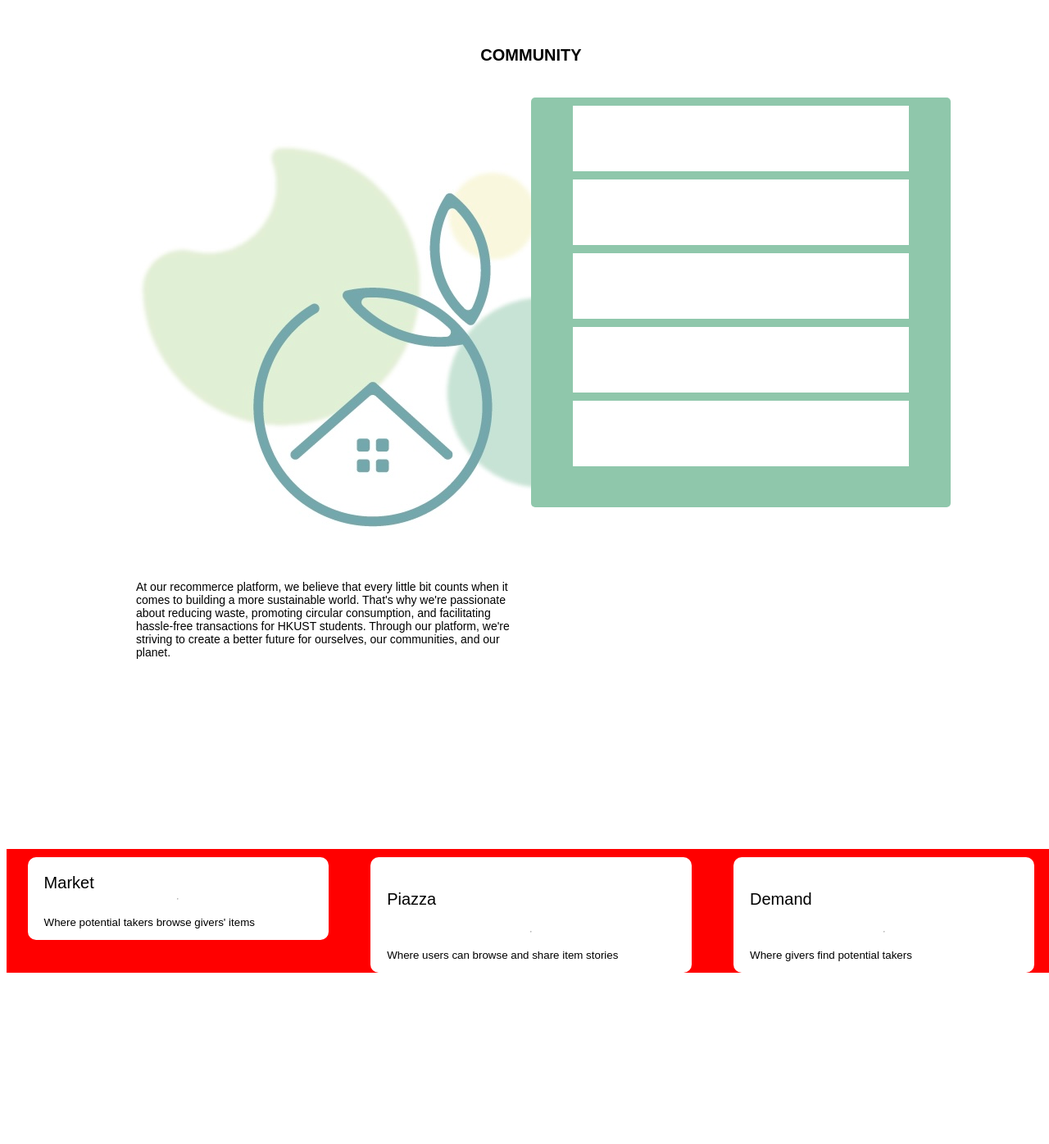
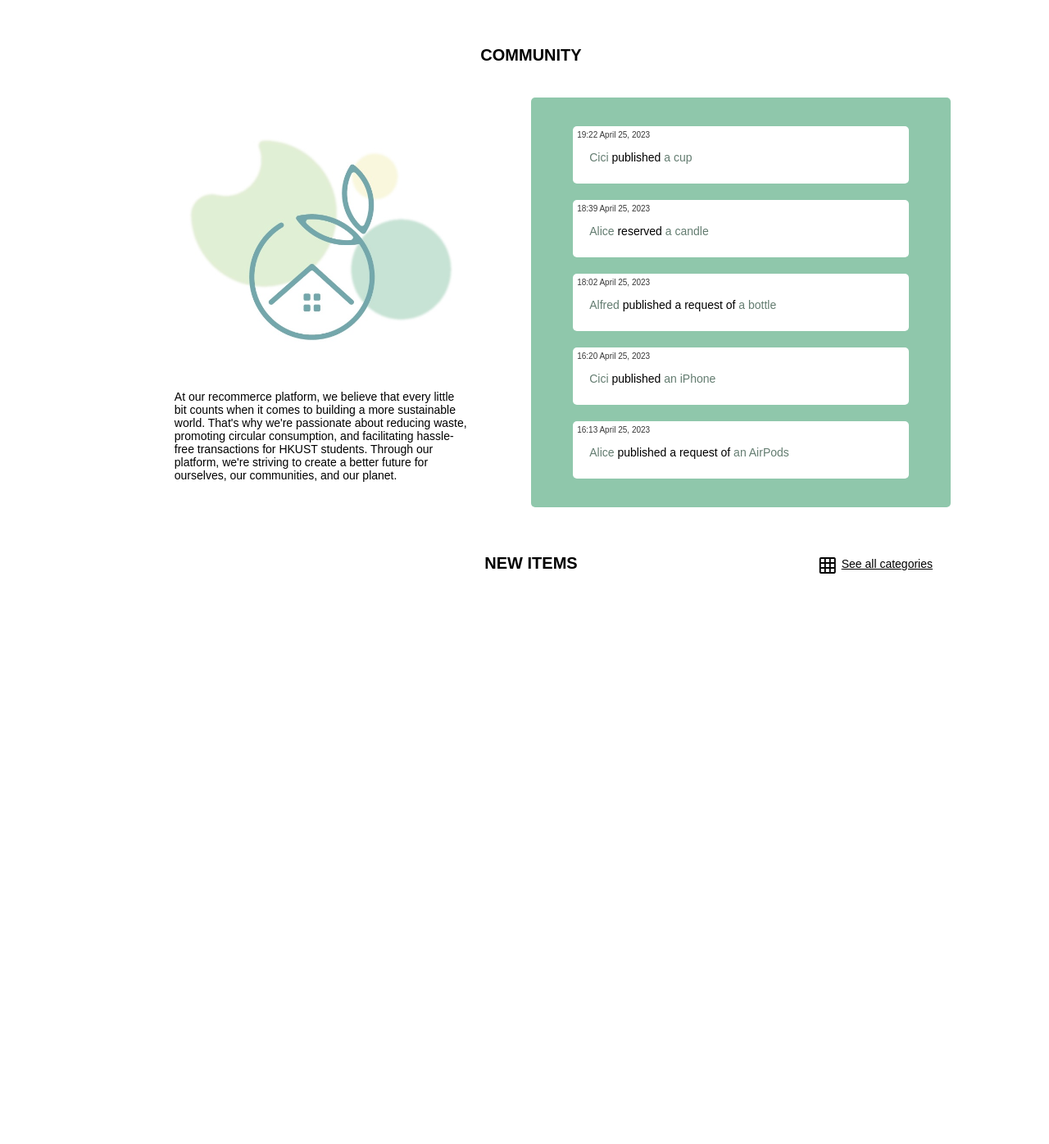
Before and after one commit to CYCKCN/FYP, a Flask app: page /life/ in a window 1280 px wide. Shown: the part 1096-2492 px from the top of the page at 82% size. Before the commit the page ends 2283 px from the top, so only its background shows below. Run offline with Flask 2, Linux system fonts and the light colour scheme; parts of the project's set-up code (start-up, migrations or seed data) failed here and were passed over.

Commit message:
landing community

```diff
--- a/app/static/tree.css
+++ b/app/static/tree.css
@@ -1171,7 +1171,7 @@ hr.rounded {
 }
 .community-div {
     width: 100%;
-    height: 500px;
+    height: 600px;
     position: relative;
 }
 .community-split {
@@ -1187,14 +1187,17 @@ hr.rounded {
 .community-intro {
     width: 50%;
     height: 100%;
-    background: yellow;
-
+}
+.community-img {
+    height: fit-content;
+    width: 70%;
+    margin-left: 15%;
+    margin-top: 20px;
 }
 .community-txt {
-    margin-top: 10px;
-    margin-left: 30px;
-    margin-right: 30px;
-    width: 90%;
+    margin-top: 30px;
+    margin-left: 15%;
+    width: 70%;
     color: black;
     font-family: sans-serif;
     font-size: 14px;
@@ -1207,13 +1210,46 @@ hr.rounded {
     display: flex;
     flex-direction: column;
 }
-.transaction-block {
-    height: 80px;
+.transaction-block-0 {
+    height: 70px;
     width: 80%;
     margin-left: 10%;
-    margin-top: 10px;
+    margin-top: 35px;
     background: white;
+    border-radius: 5px;
 }
+.transaction-block {
+    height: 70px;
+    width: 80%;
+    margin-left: 10%;
+    margin-top: 20px;
+    background: white;
+    border-radius: 5px;
+}
+.transaction-time {
+    color: var(--fontGrey);
+    font-size: 10px;
+    font-family: sans-serif;
+    font-weight: 200;
+    position: absolute;
+    margin-top: 5px;
+    margin-left: 5px;
+}
+.transaction-txt {
+    color: black;
+    font-size: 14px;
+    font-family: sans-serif;
+    font-weight: 200;
+    position: absolute;
+    margin-top: 30px;
+    margin-left: 20px;
+}
+.item-div {
+    width: 100%;
+    height: 500px;
+    position: relative;
+}
+
 .search-div {
     width: 100%;
     height: 30px;
--- a/app/templates/tree.html
+++ b/app/templates/tree.html
@@ -36,16 +36,39 @@
 				<p class="section-title">community</p>
 				<div class="community-split">
 					<div class="community-intro">
-						<img src="../data/ReUST-logo.jpeg"/>
+						<img class="community-img" src="/static/data/ReUST-logo.jpeg"/>
 						<p class="community-txt">At our recommerce platform, we believe that every little bit counts when it comes to building a more sustainable world. That's why we're passionate about reducing waste, promoting circular consumption, and facilitating hassle-free transactions for HKUST students. Through our platform, we're striving to create a better future for ourselves, our communities, and our planet.</p>
 					</div>
 					<div class="transaction-update">
-						<div class="transaction-block"></div>
-						<div class="transaction-block"></div>
-						<div class="transaction-block"></div>
-						<div class="transaction-block"></div>
-						<div class="transaction-block"></div>
+						<div class="transaction-block-0">
+							<p class="transaction-time">19:22 April 25, 2023</p>
+							<p class="transaction-txt"><span style="color: #637C70;">Cici</span> published <span style="color: #637C70;">a cup</span></p>
+						</div>
+						<div class="transaction-block">
+							<p class="transaction-time">18:39 April 25, 2023</p>
+							<p class="transaction-txt"><span style="color: #637C70;">Alice</span> reserved <span style="color: #637C70;">a candle</span></p>
+						</div>
+						<div class="transaction-block">
+							<p class="transaction-time">18:02 April 25, 2023</p>
+							<p class="transaction-txt"><span style="color: #637C70;">Alfred</span> published a request of <span style="color: #637C70;">a bottle</span></p>
+						</div>
+						<div class="transaction-block">
+							<p class="transaction-time">16:20 April 25, 2023</p>
+							<p class="transaction-txt"><span style="color: #637C70;">Cici</span> published <span style="color: #637C70;">an iPhone</span></p>
+						</div>
+						<div class="transaction-block">
+							<p class="transaction-time">16:13 April 25, 2023</p>
+							<p class="transaction-txt"><span style="color: #637C70;">Alice</span> published a request of <span style="color: #637C70;">an AirPods</span></p>
+						</div>
 					</div>
+				</div>
+			</div>
+
+			<div class="item-div">
+				<p class="section-title">new items</p>
+				<div class="category-all-btn">
+					<i class="material-icons category-icon">grid_on</i>
+					<a href="" class="category-txt">See all categories</a>
 				</div>
 			</div>
 
```
